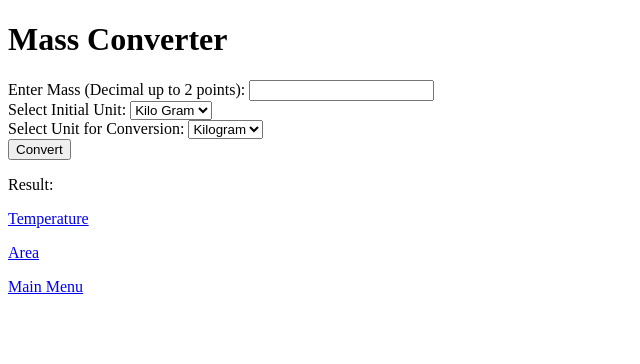
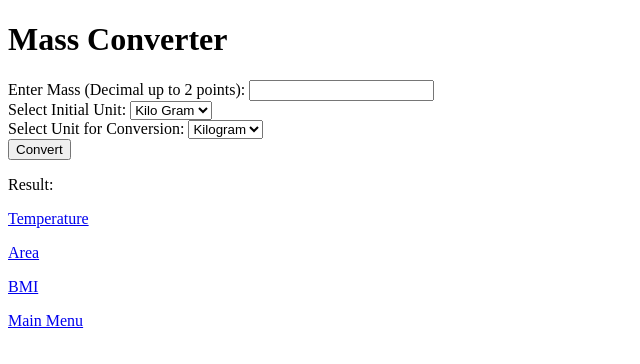
Before and after one commit to Manasmm007/Convert-Ease, a plain HTML site: page Mass_Convertor.html in a window 1280 px wide. Shown: the whole page, without its empty margins (0-640 px from the left). Drawn offline with Linux system fonts and the light colour scheme.

Commit message:
Update Mass_Convertor.html

```diff
--- a/Mass_Convertor.html
+++ b/Mass_Convertor.html
@@ -30,6 +30,7 @@
 
     <p><a href="Temperature_Convertor.html">Temperature</a></p>
     <p><a href="Area_Convertor.html">Area</a></p>
+    <p><a href="BMI_Calculator.html">BMI</a></p>
     <p><a href="Converters.html">Main Menu</a></p>
 </body>
 </html>
```
